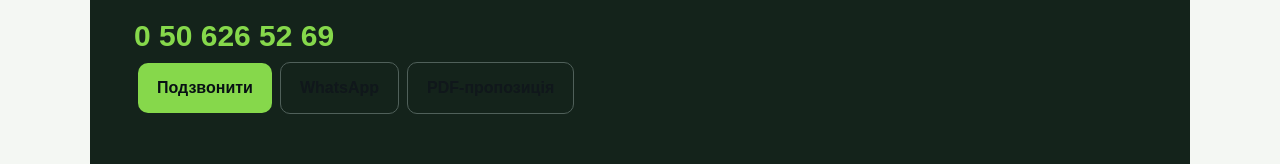
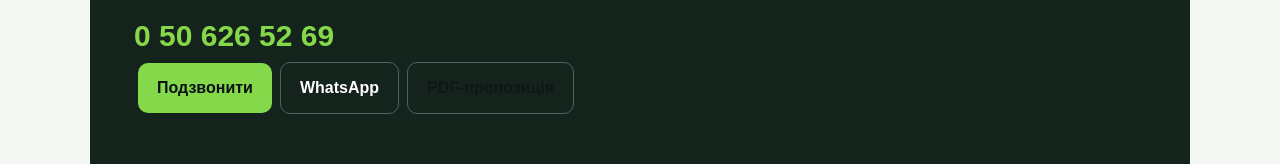
Before and after one commit to Aleksandr-811/ev-solutions, a plain HTML site: page index.html in a window 1280 px wide. Shown: the part 3526-3690 px from the top of the page. Drawn offline with Linux system fonts and the light colour scheme.

Commit message:
Update index.html

```diff
--- a/index.html
+++ b/index.html
@@ -24,5 +24,5 @@
 <div style="margin-top:45px"><h2 class="title">AC-станція на 3 конектори</h2><div class="card" style="display:flex;align-items:center;gap:30px;padding:28px"><div style="flex:1"><h2>9 + 9 + 22 кВт</h2><h2 style="color:#4f8f1f">€1 850</h2><ul><li>3 конектори Type 2</li><li>Одночасна зарядка трьох автомобілів</li><li>Для паркінгів, ЖК, офісів, готелів та ресторанів</li></ul></div><div style="flex:1"><img src="images/ac-3x2.png?v=1" style="width:100%;max-height:420px;object-fit:contain;border-radius:12px"></div></div></div>
 <section id="benefits"><div class="c"><h2 class="title">Що отримує ваш бізнес</h2><div class="benefits"><div class="benefit">👥<h3 style="color:#ffffff">Більше трафіку</h3><p>Додаткова причина обрати вашу локацію.</p></div><div class="benefit">⚡<h3 style="color:#ffffff">Додатковий сервіс</h3><p>Зарядка під час покупок, роботи чи відпочинку.</p></div><div class="benefit">📈<h3 style="color:#ffffff">Додаткова цінність</h3><p>Окремий комерційний сервіс для об’єкта.</p></div><div class="benefit">🌱<h3 style="color:#ffffff">Сучасний імідж</h3><p>Інфраструктура для клієнтів електромобілів.</p></div></div></div></section>
 <section id="service"><div class="c"><h2 class="title">Я беру на себе весь проєкт</h2><p class="lead">Ваше завдання — надати локацію та можливість підключення. Решту питань організовую я.</p><div class="process"><div class="step"><div class="num">01</div><h3 style="color:#ffffff">Оцінка</h3><p>Підбір оптимальної потужності.</p></div><div class="step"><div class="num">02</div><h3 style="color:#ffffff">Постачання</h3><p>Обладнання та комплектація.</p></div><div class="step"><div class="num">03</div><h3 style="color:#ffffff">Монтаж</h3><p>Встановлення та запуск.</p></div><div class="step"><div class="num">04</div><h3 style="color:#ffffff">Білінг</h3><p>Оплата та тарифи.</p></div><div class="step"><div class="num">05</div><h3 style="color:#ffffff">Супровід</h3><p>Контроль, сервіс та обслуговування.</p></div></div><div class="offer"><h2>Повний супровід з мого боку</h2><div class="checks"><div>Технічний супровід</div><div>Підтримка користувачів</div><div>Дистанційний контроль</div><div>Контроль оплат</div><div>Обслуговування станції</div><div>Організація ремонту</div></div></div></div></section>
-<section class="contact" id="contact"><div class="c"><div class="ey">Готовий обговорити вашу локацію</div><h2 class="title"><span style="color:#ffffff">Олександр Носов</span></h2><p><p style="color:#ffffff !important">Оціню місце, підберу оптимальну станцію та запропоную модель співпраці.</p></p><div class="phone">0 50 626 52 69</div><a class="btn green" href="tel:+380506265269">Подзвонити</a><a class="btn outline" href="https://wa.me/380506265269">WhatsApp</a><a class="btn outline" href="commercial-offer.pdf">PDF-пропозиція</a></div></section>
+<section class="contact" id="contact"><div class="c"><div class="ey">Готовий обговорити вашу локацію</div><h2 class="title"><span style="color:#ffffff">Олександр Носов</span></h2><p><p style="color:#ffffff !important">Оціню місце, підберу оптимальну станцію та запропоную модель співпраці.</p></p><div class="phone">0 50 626 52 69</div><a class="btn green" href="tel:+380506265269">Подзвонити</a><a class="btn outline" href="https://wa.me/380506265269"><span style="color:#ffffff">WhatsApp</span></a><a class="btn outline" href="commercial-offer.pdf">PDF-пропозиція</a></div></section>
 <footer><div class="c">EV Solutions · Надійність · Сервіс · Партнерство</div></footer></body></html>
```
